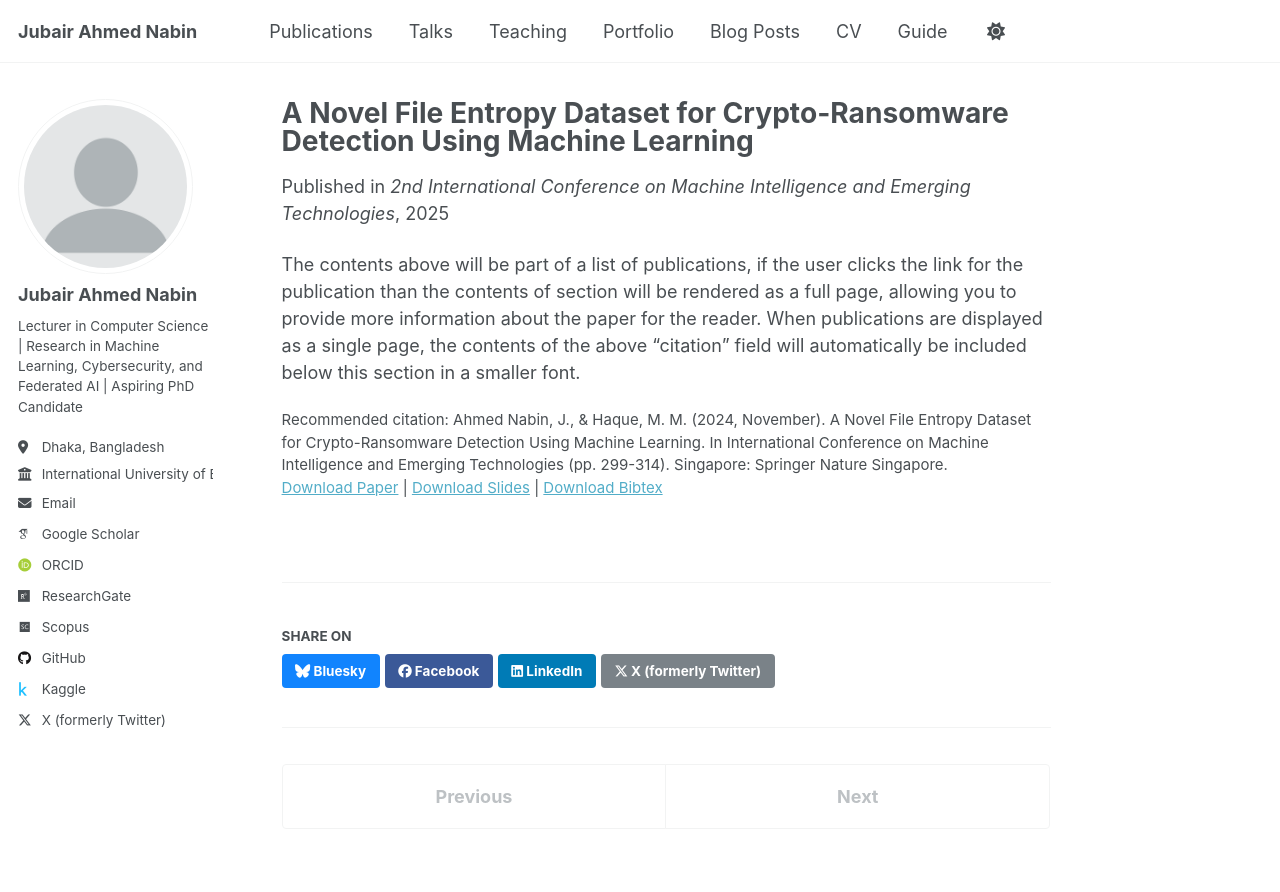
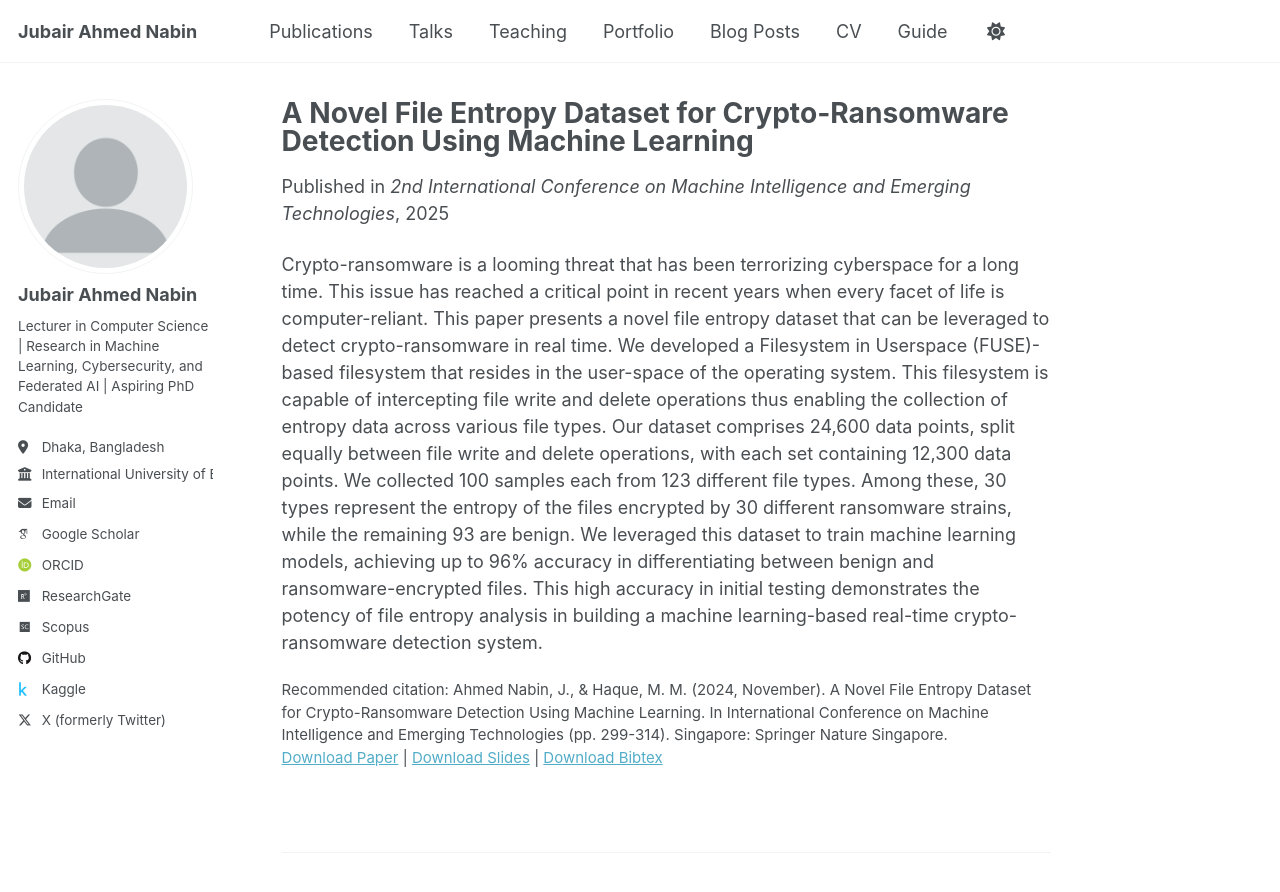
Before and after one commit to nabin47/nabin47.github.io, a Jekyll site: the page built from _publications/2025-07-25-A Novel File Entropy Dataset for Crypto-Ransomware Detection Using Machine Learning.md, in a window 1280 px wide and 900 px high. Shown: the top 892 px of the window. Built offline with Jekyll 4.4.1, drawn with Linux system fonts in a browser that asks for light colours; some web fonts are replaced; a script that is not in the unit is left out.

Commit message:
Update 2025-07-25-A Novel File Entropy Dataset for Crypto-Ransomware Detection Using Machine Learning.md

```diff
--- a/_publications/2025-07-25-A Novel File Entropy Dataset for Crypto-Ransomware Detection Using Machine Learning.md
+++ b/_publications/2025-07-25-A Novel File Entropy Dataset for Crypto-Ransomware Detection Using Machine Learning.md
@@ -1,9 +1,9 @@
 ---
 title: "A Novel File Entropy Dataset for Crypto-Ransomware Detection Using Machine Learning"
 collection: publications
-category: conference
+category: conferences
 permalink: /publication/A-Novel-File-Entropy-Dataset
-excerpt: 'This paper is about the number 1. The number 2 is left for future work.'
+excerpt: ''
 date: 2025-07-25
 venue: '2nd International Conference on Machine Intelligence and Emerging Technologies'
 slidesurl: 'http://academicpages.github.io/files/slides1.pdf'
@@ -11,4 +11,4 @@ paperurl: '[http://academicpages.github.io/files/paper1.pdf]http://dx.doi.org/10
 bibtexurl: '[http://academicpages.github.io/files/bibtex1.bib](https://scholar.googleusercontent.com/scholar.bib'
 citation: 'Ahmed Nabin, J., & Haque, M. M. (2024, November). A Novel File Entropy Dataset for Crypto-Ransomware Detection Using Machine Learning. In International Conference on Machine Intelligence and Emerging Technologies (pp. 299-314). Singapore: Springer Nature Singapore.'
 ---
-The contents above will be part of a list of publications, if the user clicks the link for the publication than the contents of section will be rendered as a full page, allowing you to provide more information about the paper for the reader. When publications are displayed as a single page, the contents of the above "citation" field will automatically be included below this section in a smaller font.
+Crypto-ransomware is a looming threat that has been terrorizing cyberspace for a long time. This issue has reached a critical point in recent years when every facet of life is computer-reliant. This paper presents a novel file entropy dataset that can be leveraged to detect crypto-ransomware in real time. We developed a Filesystem in Userspace (FUSE)-based filesystem that resides in the user-space of the operating system. This filesystem is capable of intercepting file write and delete operations thus enabling the collection of entropy data across various file types. Our dataset comprises 24,600 data points, split equally between file write and delete operations, with each set containing 12,300 data points. We collected 100 samples each from 123 different file types. Among these, 30 types represent the entropy of the files encrypted by 30 different ransomware strains, while the remaining 93 are benign. We leveraged this dataset to train machine learning models, achieving up to 96% accuracy in differentiating between benign and ransomware-encrypted files. This high accuracy in initial testing demonstrates the potency of file entropy analysis in building a machine learning-based real-time crypto-ransomware detection system.
```
